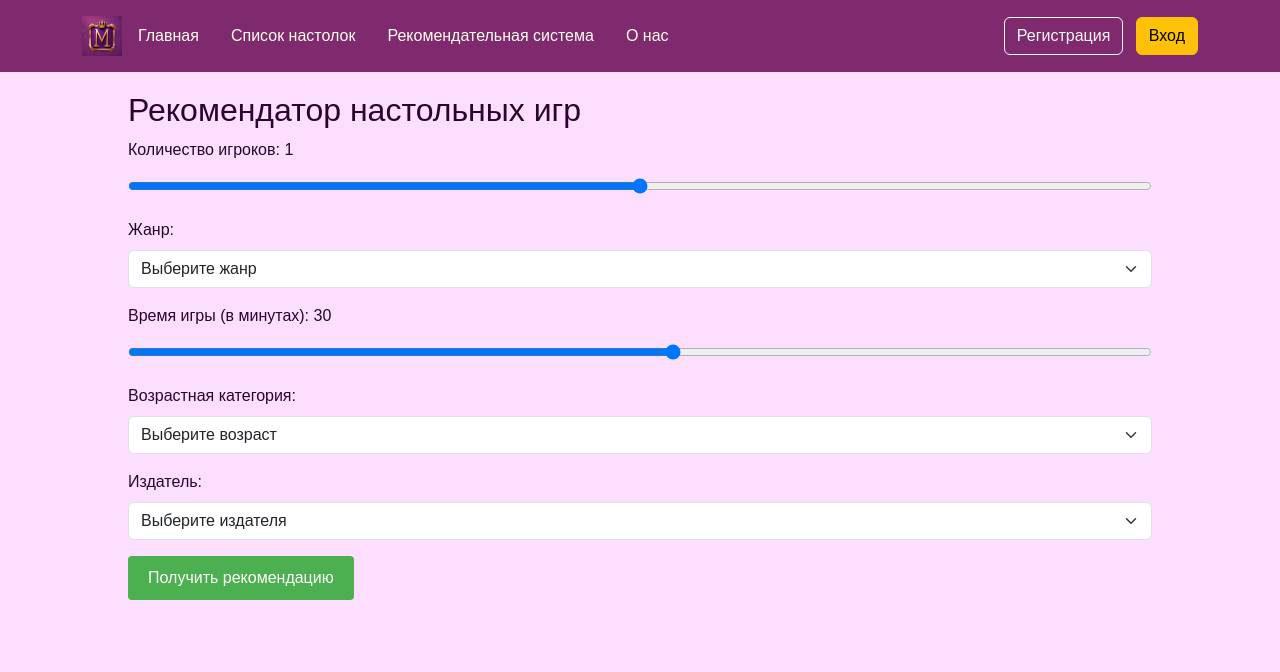
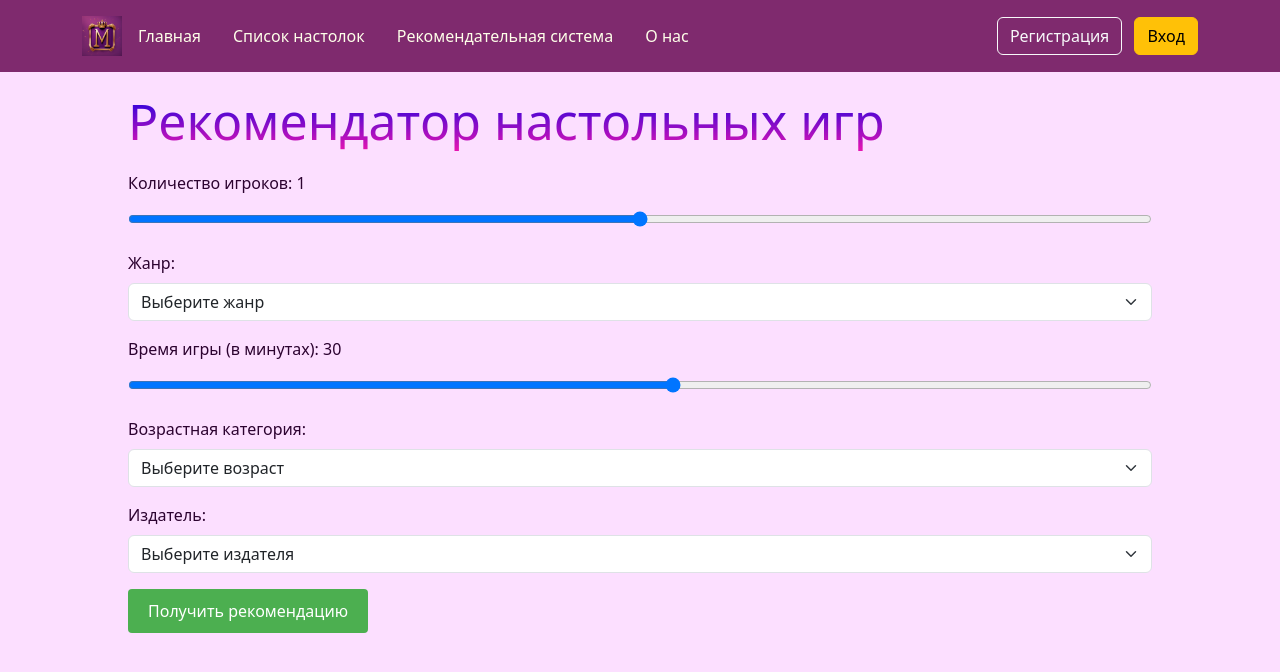
Before and after one commit to ludrana/meeple-mania, a PHP site: page /recom.html in a window 1280 px wide. Shown: the top 672 px of the page. Run offline with PHP 8.4, Linux system fonts and the light colour scheme.

Commit message:
tovacarm some changes to h1

```diff
--- a/recform.css
+++ b/recform.css
@@ -1,6 +1,3 @@
-body {
-    font-family: Arial, sans-serif;
-}
 
 label {
     display: block;
--- a/recom.html
+++ b/recom.html
@@ -37,7 +37,7 @@
     <!-- Конец шапки -->
 
     <div class="recform">
-      <h2>Рекомендатор настольных игр</h2>
+      <div class="spacer"><h1>Рекомендатор настольных игр</h1></div>
 
       <form id="recommendationForm">
           <label for="numberOfPlayers">Количество игроков: <span id="playerCount">1</span></label>
```
